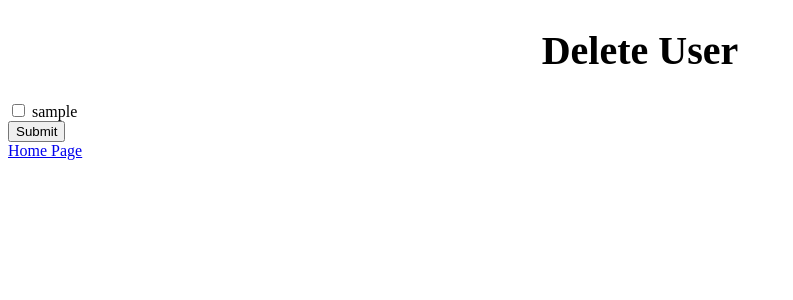
After one commit to sri-1729/django_basics, a Django app: page /in/deleteUsers in a window 1280 px wide. The commit adds this page. Shown: the top 300 px of the page, without its empty margins (0-793 px from the left). Run offline with Django 3.2, Linux system fonts and the light colour scheme; tables that the repository leaves empty hold one stand-in row (values such as "Sample post").

Commit message:
added delete feature

```diff
--- a/first/index/templates/index/add.html
+++ b/first/index/templates/index/add.html
@@ -6,8 +6,8 @@
 		<link href="{% static 'index/styles.css' %}" rel="stylesheet">
 	<body>
 		<h1>Add User</h1>
-		<form action="{% url 'ind:add' %}" method="POST">
-			{% csrf_token %} <!-- ensures server recieves correct form or valid form !-->
+		<form action="{% url 'ind:add' %}" method="POST" autocomplete="off">
+			{% csrf_token %} <!-- ensures server recieves correct form or valid form -->
 			{{ form }} <!-- form variable in views.py-->
 			<input type="submit">
 		</form>
--- /dev/null
+++ b/first/index/templates/index/delete.html
@@ -0,0 +1,20 @@
+{% load static %}
+<!DOCTYPE html>
+<html>
+	<head>
+		<title> Home </title>
+		<link href="{% static 'index/styles.css' %}" rel="stylesheet">
+	<body>
+		<h1>Delete User</h1>
+		<form action="{% url 'ind:del' %}" method="POST" autocomplete="off">
+			{% csrf_token %}
+			{% for user in users %}
+			<input type="checkbox" id="{{user.user_name}}" name = "ch[]" value = "{{user.id}}" >
+			<label for="{{user.user_name}}">{{user.user_name}}</label>
+			<br>
+			{% endfor %}
+			<input type="submit">
+		</form>
+		<a href="{% url 'ind:index' %}">Home Page</a>
+	</body>
+</html>
--- a/first/index/templates/index/index.html
+++ b/first/index/templates/index/index.html
@@ -13,5 +13,6 @@
 		{% endfor %}
 		</ul>
 		<a href={% url 'ind:add'%}>Add User</a>
+		<a href={% url 'ind:del' %}>Delete_User</a>
 	</body>
 </html>
--- a/first/index/urls.py
+++ b/first/index/urls.py
@@ -4,5 +4,6 @@ from . import views
 app_name = "ind"
 urlpatterns = [
     path("", views.index, name="index"), #name is given for easy reference in our project
-    path("addUsers", views.add, name="add")
+    path("addUsers", views.add, name="add"),
+    path("deleteUsers", views.delete, name="del")
 ]
--- a/first/index/views.py
+++ b/first/index/views.py
@@ -1,4 +1,4 @@
-from django.http import HttpResponseRedirect
+from django.http import HttpResponseRedirect, HttpResponse
 from django.shortcuts import render
 from django import forms
 from django.urls import reverse
@@ -29,3 +29,13 @@ def add(response):
         "form": userform()
 
     })
+
+def delete(response):
+    if response.method == "POST":
+        us = response.POST.getlist("ch[]")
+        users.objects.filter(id__in = us).delete()
+        return HttpResponseRedirect(reverse("ind:index"))
+    x = users.objects.all()
+    return render(response, "index/delete.html",{
+            "users" : x
+        })
```
